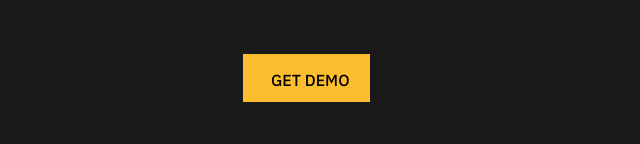
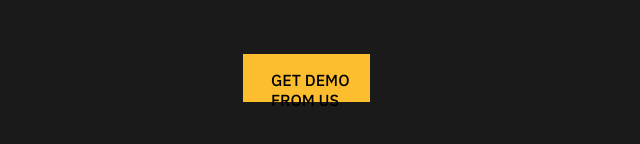
Before and after one commit to Rasool123-gif/observe, a plain HTML site: page index.html in a window 1280 px wide. Shown: the part 4146-4290 px from the top of the page, 333-973 px from the left. Drawn offline with nearby package versions, Linux system fonts and the light colour scheme.

Commit message:
Update index.html

```diff
--- a/index.html
+++ b/index.html
@@ -158,7 +158,7 @@
     	<img class="img32" src="https://global-uploads.webflow.com/5caac3a8d636b7cfc2606d35/5ffd4cc93fd40a40116a9a2c_INTELISYS%20LOGO%20WHITE%403x.png">
     	<p class="e16">Enable Agents with the Power of Contact Center AI</p>
     	<div class="d12">
-    		<p class="e17">GET DEMO</p>
+    		<p class="e17">GET DEMO FROM US</p>
     	</div>
     </div>
 
```
